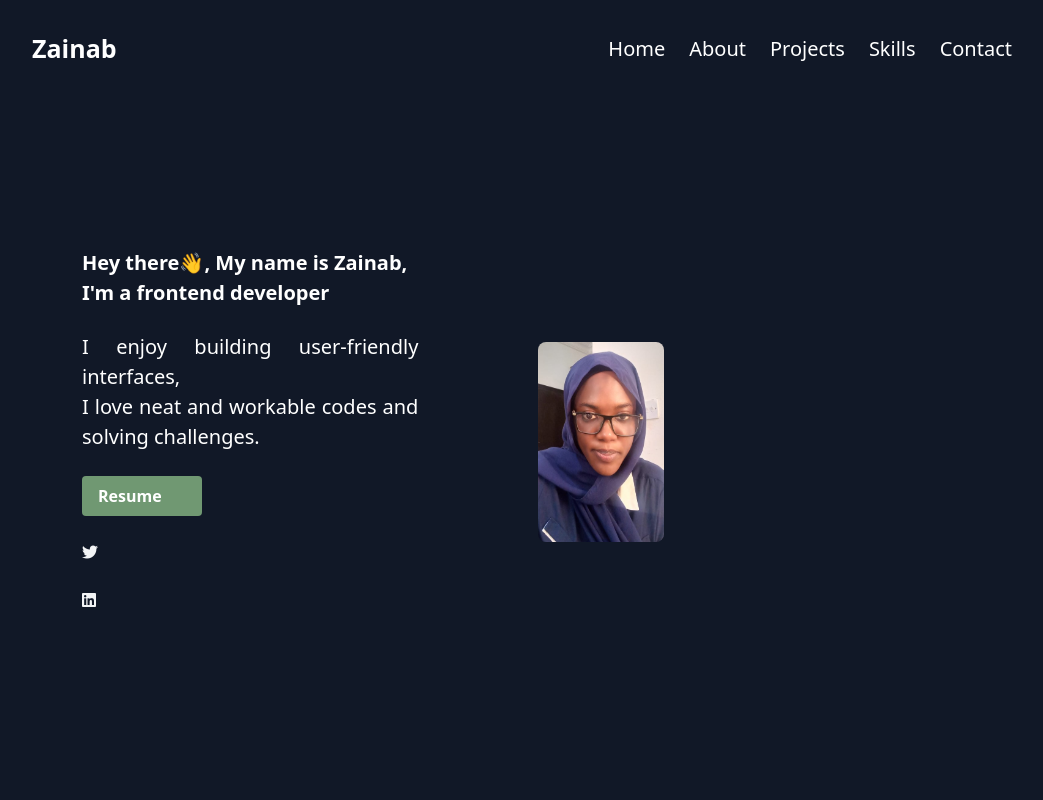
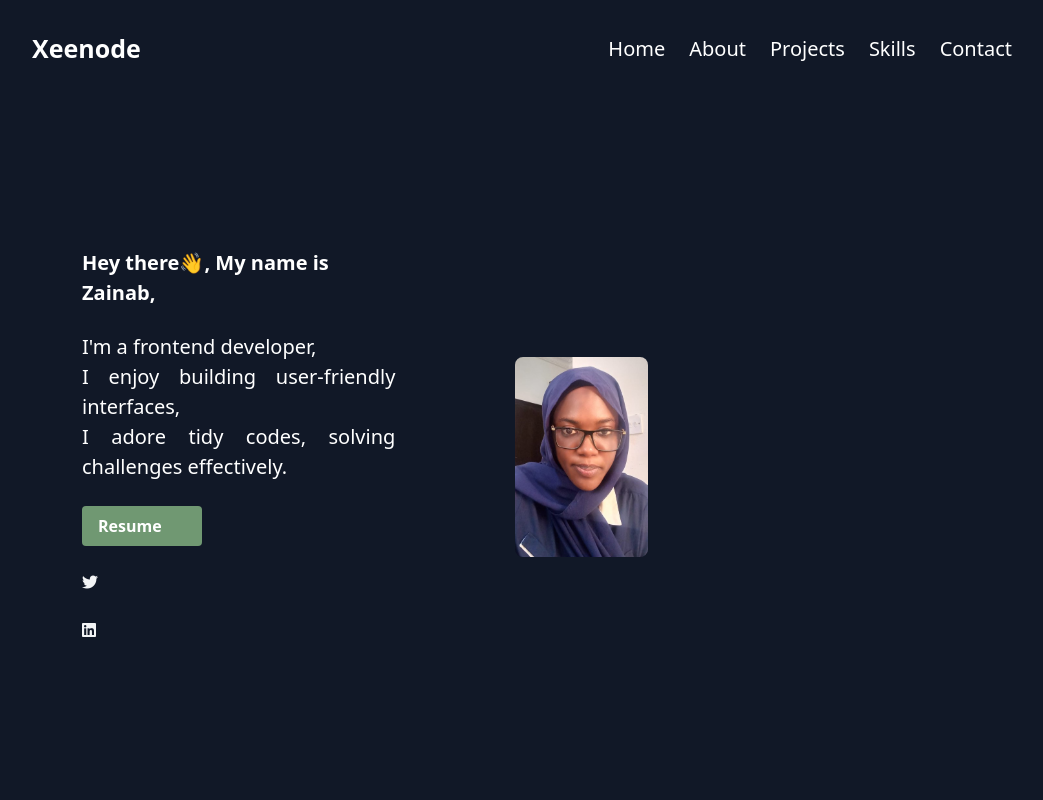
Before and after one commit to Zainab-Audu/My_Portfolio, a website: page index.html in a window 1280 px wide. Shown: the top 800 px of the page, without its empty margins (118-1161 px from the left). Drawn offline with nearby package versions, Linux system fonts and the light colour scheme.

Commit message:
Addition

```diff
--- a/index.html
+++ b/index.html
@@ -14,8 +14,9 @@
     <!-- Nav section -->
     <section class=" bg-gray-900 text-white text-[20px]">
       <nav class="lg:flex justify-between items-center px-[50px] py-[30px] lg:px-[150px] lg:flex-row">
-        <p class="flex text-[25px] lg:hidden"><i class="fa-solid fa-bars"></i></p>
-        <h1 class="hidden text-[25px] font-bold lg:flex">Zainab</h1>
+        <p class="flex text-[25px] lg:hidden"><i class="fa-solid fa-bars"></i>
+        </p>
+        <h1 class="hidden text-[25px] font-bold lg:flex">Xeenode</h1>
         <ul class="hidden lg:flex gap-6">
           <a class="hover:text-blue-400" href="#Home"><li>Home</li></a>
           <a class="hover:text-blue-400" href="#About"><li>About</li></a>
@@ -31,9 +32,10 @@
       class=" px-[50px] lg:mb-[200px] mt-[80px] lg:px-[200px] lg:mt-[150px] flex flex-col-reverse lg:flex-row justify-center items-center gap-[20px] lg:gap-[120px]"
     >
       <div class=" flex flex-col gap-6 items-start">
-        <h1 class="text-[20px] font-bold">Hey there👋, My name is Zainab, <br/>  I'm a frontend developer</h1>
-        <p class="text-[20px] text-justify">
-         I enjoy building user-friendly interfaces,<br> I love neat and workable codes and solving challenges.
+        <h1 class="text-[20px] font-bold">Hey there👋, My name is Zainab, </h1>
+        <p class="text-[20px] text-justify"> I'm a frontend developer, <br>
+         I enjoy building user-friendly interfaces,<br>
+         I adore tidy codes, solving challenges effectively.
         </p>
         <a href="https://app.enhancv.com/resume/64a55836e758640050535c82" class="inline-block bg-[#709872] hover:bg-black hover:text-white hover:duration-700 hover:ease-in-out font-bold py-2 px-4 rounded w-[120px] ">
                 Resume
@@ -48,7 +50,7 @@
       </div>
       <div class="grid grid-cols-1 md:grid-cols-2 lg:grid-cols-3 gap-6">
          <img
-        class="w-[280px] h-[200px] rounded-full lg:w-[200px] lg:h-[200px] lg:rounded-lg"
+        class="w-[400px] h-[400px] rounded-full lg:w-[200px] lg:h-[200px] lg:rounded-lg"
         src="./img/Head Shot Screenshot.jpg"
         alt="image"
       />
```
